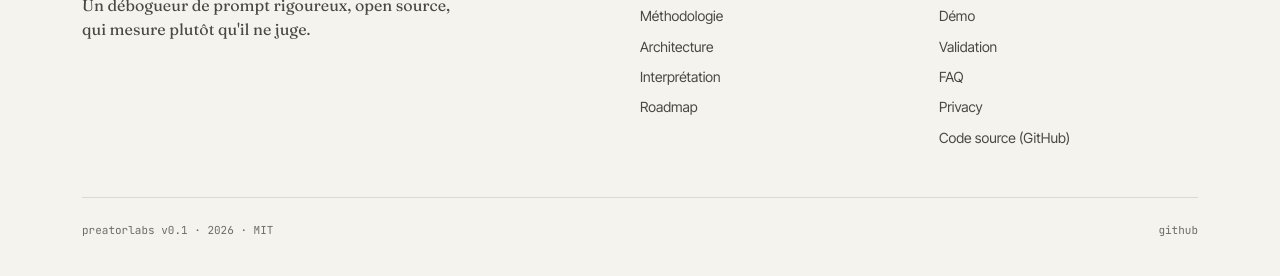
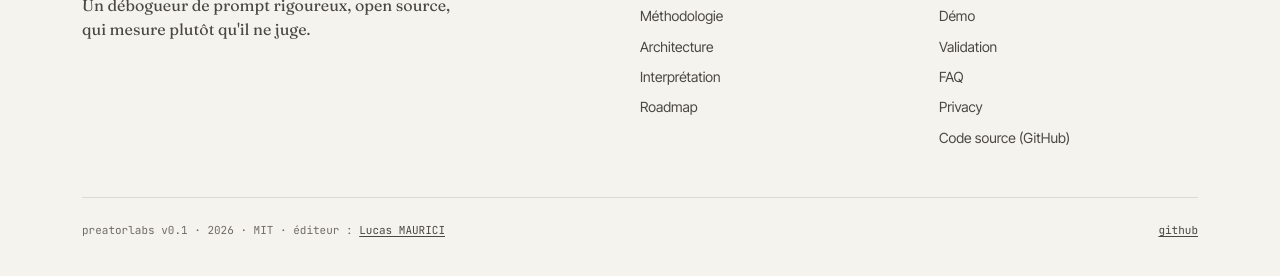
Before and after one commit to woziii/preator_labs, a plain HTML site: page dist/index.html in a window 1280 px wide. Shown: the part 9834-10110 px from the top of the page. Drawn offline with nearby package versions, Linux system fonts and the light colour scheme.

Commit message:
chore(footer): ajouter l'éditeur Lucas MAURICI avec lien LinkedIn
Mentions légales à côté de la licence MIT dans le pied de page.

Co-authored-by: Cursor <cursoragent@cursor.com>

```diff
--- a/dist/index.html
+++ b/dist/index.html
@@ -1041,6 +1041,12 @@ footer { padding: 56px 0 80px; }
   flex-wrap: wrap;
   gap: 12px;
 }
+.foot-bottom a {
+  color: var(--ink-soft);
+  text-decoration: underline;
+  text-underline-offset: 2px;
+}
+.foot-bottom a:hover { color: var(--accent); }
 
 /* ============ Mobile-narrow refinements ============ */
 @media (max-width: 480px) {
@@ -1627,8 +1633,8 @@ variance(Si) = std  over j    of impact(Si, j)
       </div>
     </div>
     <div class="foot-bottom">
-      <span>preatorlabs v0.1 · 2026 · MIT</span>
-      <span><a href="https://github.com/woziii/preator_labs" rel="noopener" style="color:inherit;text-decoration:none;">github</a></span>
+      <span>preatorlabs v0.1 · 2026 · MIT · éditeur&nbsp;: <a href="https://www.linkedin.com/in/lucas-maurici-8a6a311a5/" rel="noopener noreferrer">Lucas MAURICI</a></span>
+      <span><a href="https://github.com/woziii/preator_labs" rel="noopener">github</a></span>
     </div>
   </div>
 </footer>
```
Also changed, not shown: web/index.html (+8 -2 lines).
